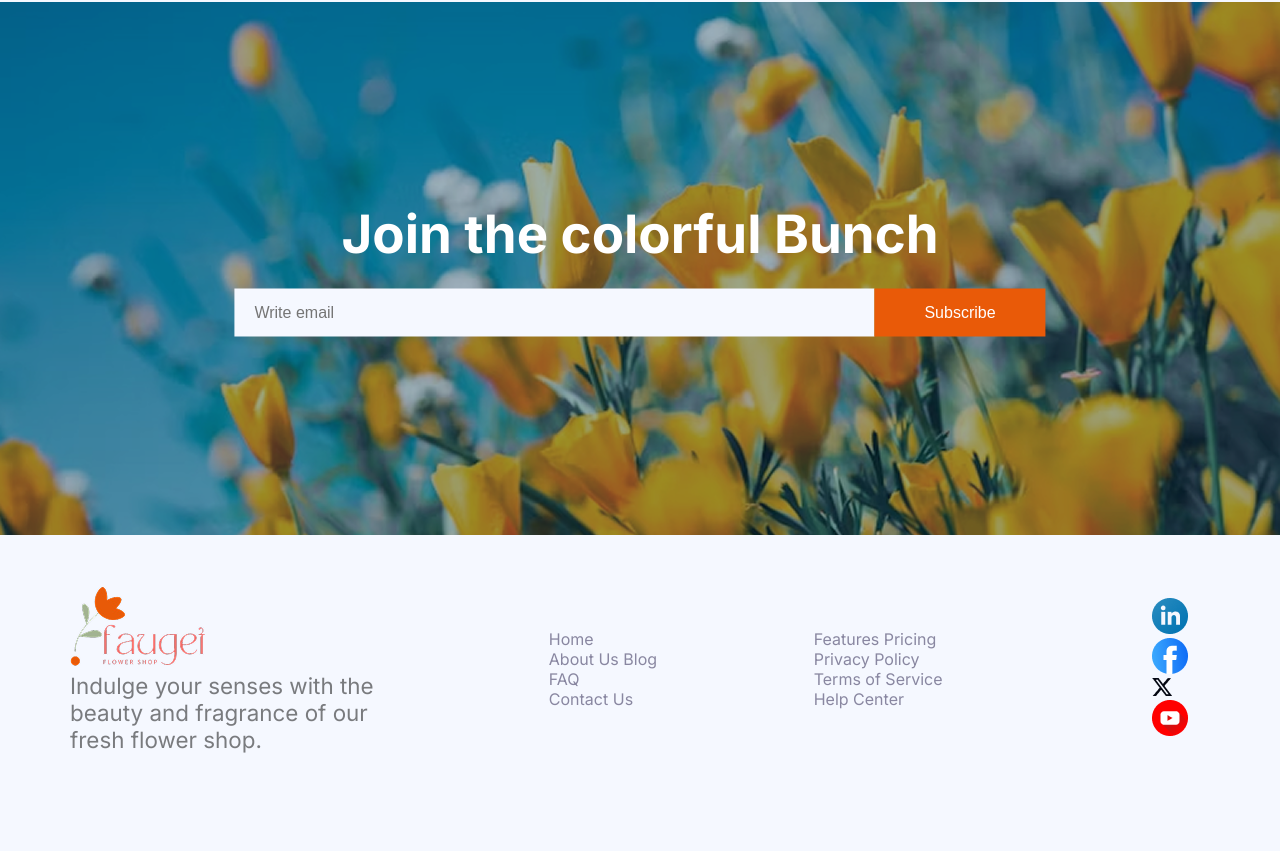
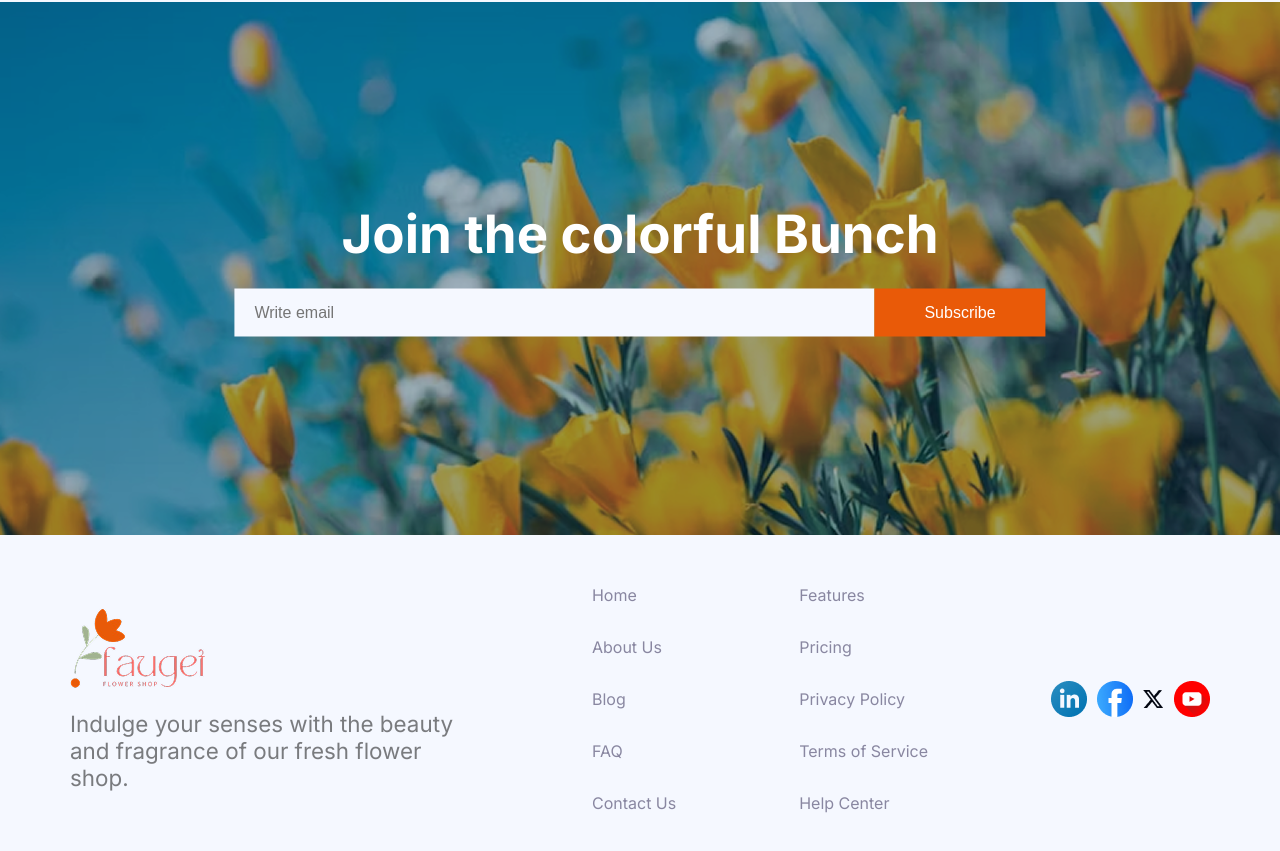
Before and after one commit to fserakib26/flower-market-responsive, a plain HTML site: page index.html in a window 1280 px wide. Shown: the part 3568-4419 px from the top of the page. Before the commit the page ends 4371 px from the top, so only its background shows below. Drawn offline with Linux system fonts and the light colour scheme.

Commit message:
Footer Section End

```diff
--- a/index.html
+++ b/index.html
@@ -147,7 +147,7 @@
             <div class="subscribe_section">
                 <h2>Join the colorful Bunch</h2>
                 <div>
-                    <input type="text" placeholder="Write email">
+                    <input type="email" placeholder="Write email">
                     <button>Subscribe</button>
                 </div>
             </div>
--- a/styles/style.css
+++ b/styles/style.css
@@ -292,7 +292,7 @@ header>nav>ul>li>i{
 
 
 
-.subscribe_section>div>input[type= "text"]{
+.subscribe_section>div>input[type= "email"]{
     background-color: #F5F8FF;
     padding: 15px 20px;
     font-size: 1rem;
@@ -302,6 +302,14 @@ header>nav>ul>li>i{
     width: 600px;
 
 }
+
+
+.subscribe_section>div>input:focus{
+  background-color: #E95A08;
+  color: #FFFFFF;
+  outline: none;
+}
+
 
 .subscribe_section>div>button{
     background-color: #E95A08;
@@ -313,31 +321,42 @@ header>nav>ul>li>i{
 
 }
 
+
 footer{
     display: flex;
     justify-content: space-between;
     align-items: center;
-    gap: 150px;
     padding-top:50px;
     padding-bottom: 50px;
 
 }
 
+.footer_logo{
+    width: 35%;
+}
+
+.footer_logo img{
+    padding-bottom: 16px;
+}
+
 .footer_menu ul{
     list-style: none;
-    display: inline-block;
-
+    display: flex;
+    flex-direction: column;
+    gap: 32px;
 
 }
 
-.footer_menu ul li{
-    display: inline-block;
-}
 
 .footer_menu ul li a{
     text-decoration: none;
     font-size: 1rem;
     color: #8987A1;
-    /* display: inline-block; */
+}
 
+.social_icon{
+    display: flex;
+    justify-content: flex-start;
+    align-items: center;
+    gap: 10px;
 }
```
